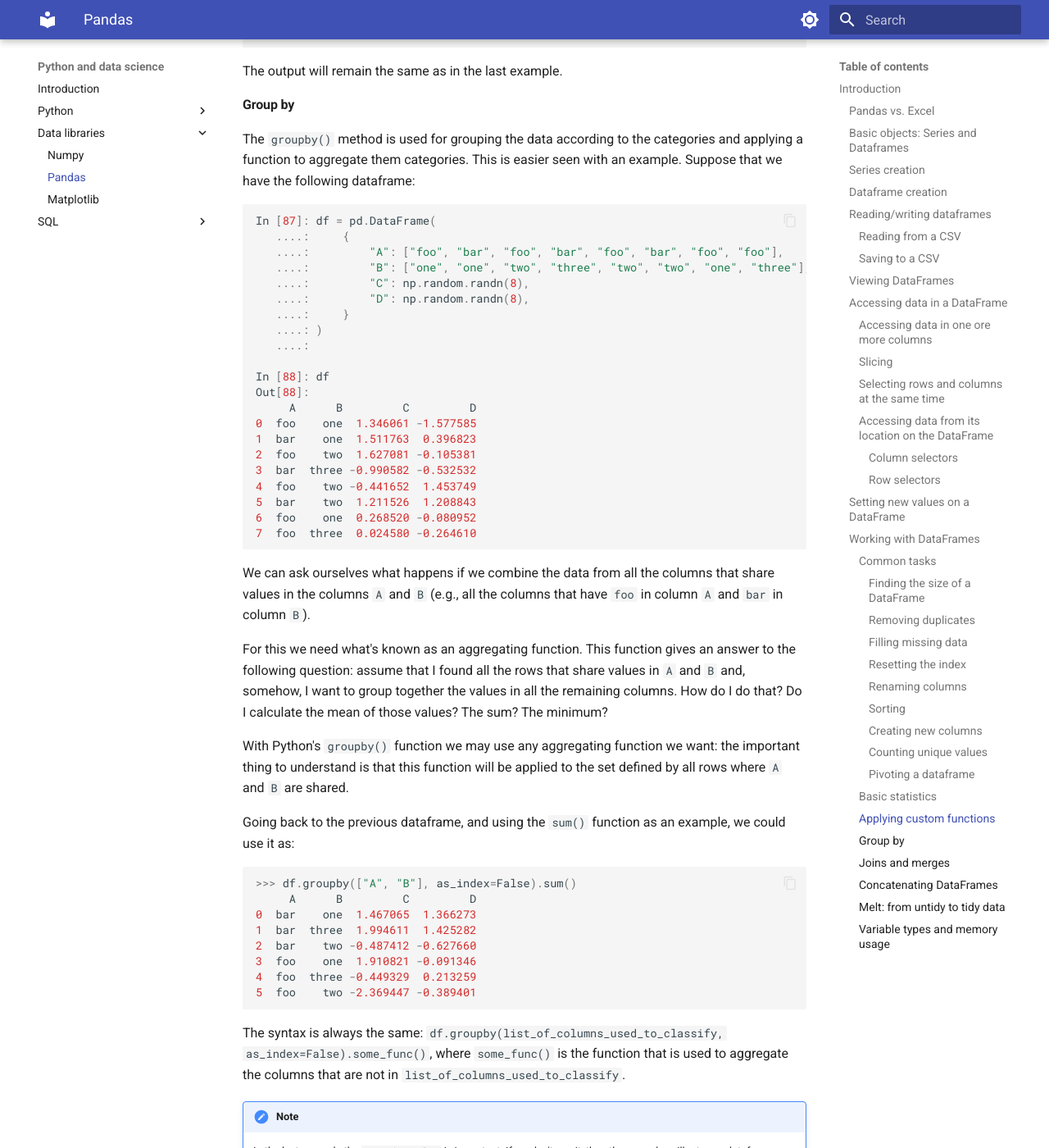
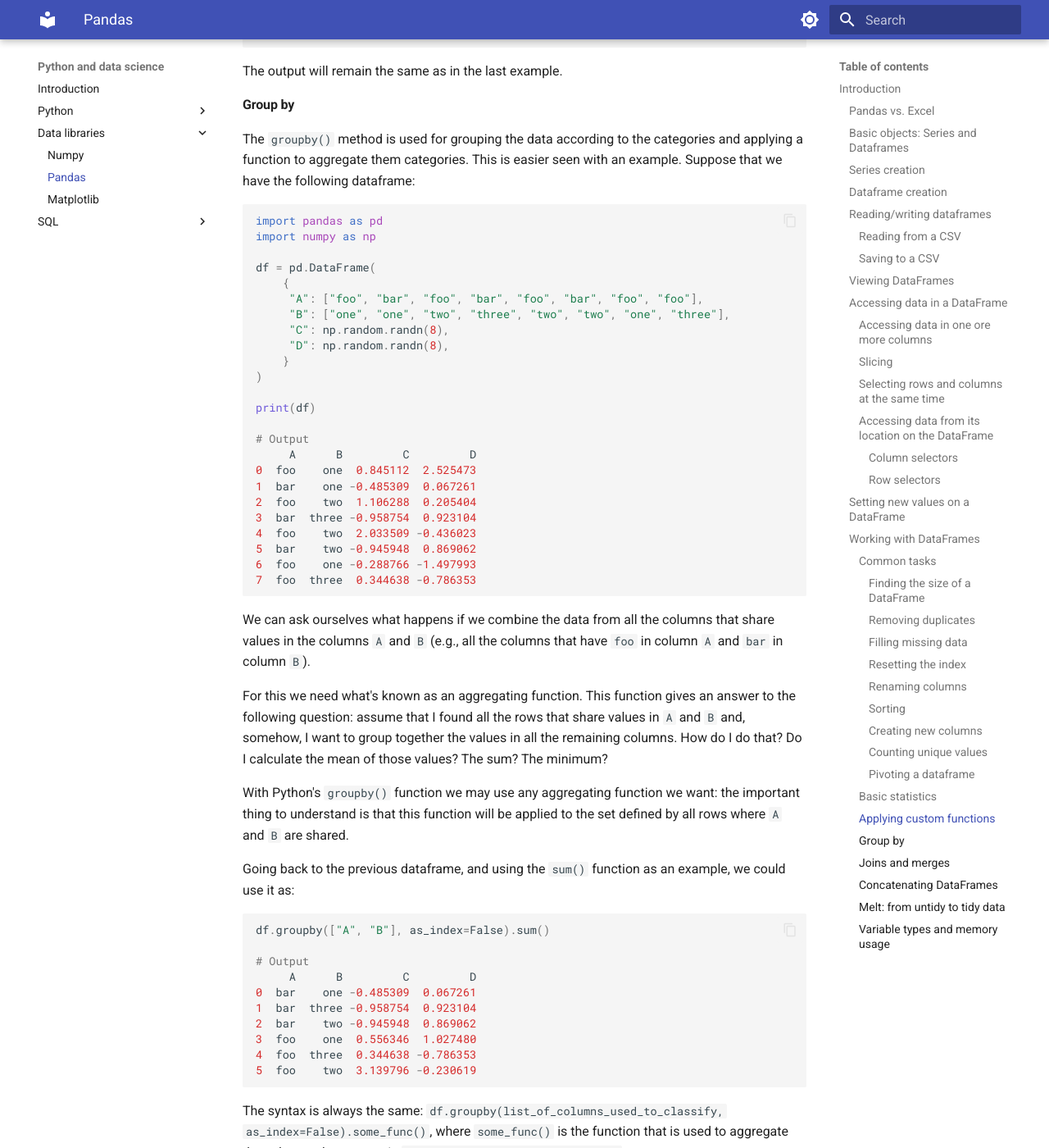
Before and after one commit to gerardpc/python-course, an MkDocs documentation site: the page built from docs/programming/python_libraries/pandas.md, in a window 1280 px wide and 1400 px high, scrolled down 15779 px. Shown: the whole window at 82% size. Built offline with MkDocs 1.6.1 and Material for MkDocs 9.7.7, drawn with Linux system fonts in a browser that asks for light colours.

Commit message:
update groupby

````diff
--- a/docs/programming/python_libraries/pandas.md
+++ b/docs/programming/python_libraries/pandas.md
@@ -744,27 +744,30 @@ function to aggregate them categories. This is easier seen with an example. Supp
 we have the following dataframe:
 
 ```python
-In [87]: df = pd.DataFrame(
-   ....:     {
-   ....:         "A": ["foo", "bar", "foo", "bar", "foo", "bar", "foo", "foo"],
-   ....:         "B": ["one", "one", "two", "three", "two", "two", "one", "three"],
-   ....:         "C": np.random.randn(8),
-   ....:         "D": np.random.randn(8),
-   ....:     }
-   ....: )
-   ....:
+import pandas as pd
+import numpy as np
 
-In [88]: df
-Out[88]:
+df = pd.DataFrame(
+    {
+     "A": ["foo", "bar", "foo", "bar", "foo", "bar", "foo", "foo"],
+     "B": ["one", "one", "two", "three", "two", "two", "one", "three"],
+     "C": np.random.randn(8),
+     "D": np.random.randn(8),
+    }
+)
+
+print(df)
+
+# Output
      A      B         C         D
-0  foo    one  1.346061 -1.577585
-1  bar    one  1.511763  0.396823
-2  foo    two  1.627081 -0.105381
-3  bar  three -0.990582 -0.532532
-4  foo    two -0.441652  1.453749
-5  bar    two  1.211526  1.208843
-6  foo    one  0.268520 -0.080952
-7  foo  three  0.024580 -0.264610
+0  foo    one  0.845112  2.525473
+1  bar    one -0.485309  0.067261
+2  foo    two  1.106288  0.205404
+3  bar  three -0.958754  0.923104
+4  foo    two  2.033509 -0.436023
+5  bar    two -0.945948  0.869062
+6  foo    one -0.288766 -1.497993
+7  foo  three  0.344638 -0.786353
 ```
 
 We can ask ourselves what happens if we combine the data from all the columns that share
@@ -782,14 +785,16 @@ is that this function will be applied to the set defined by all rows where `A` a
 Going back to the previous dataframe, and using the `sum()` function as an example, we could use it as:
 
 ```python
->>> df.groupby(["A", "B"], as_index=False).sum()
+df.groupby(["A", "B"], as_index=False).sum()
+
+# Output
      A      B         C         D
-0  bar    one  1.467065  1.366273
-1  bar  three  1.994611  1.425282
-2  bar    two -0.487412 -0.627660
-3  foo    one  1.910821 -0.091346
-4  foo  three -0.449329  0.213259
-5  foo    two -2.369447 -0.389401
+0  bar    one -0.485309  0.067261
+1  bar  three -0.958754  0.923104
+2  bar    two -0.945948  0.869062
+3  foo    one  0.556346  1.027480
+4  foo  three  0.344638 -0.786353
+5  foo    two  3.139796 -0.230619
 ```
 
 The syntax is always the same: `df.groupby(list_of_columns_used_to_classify, as_index=False).some_func()`, where
````
